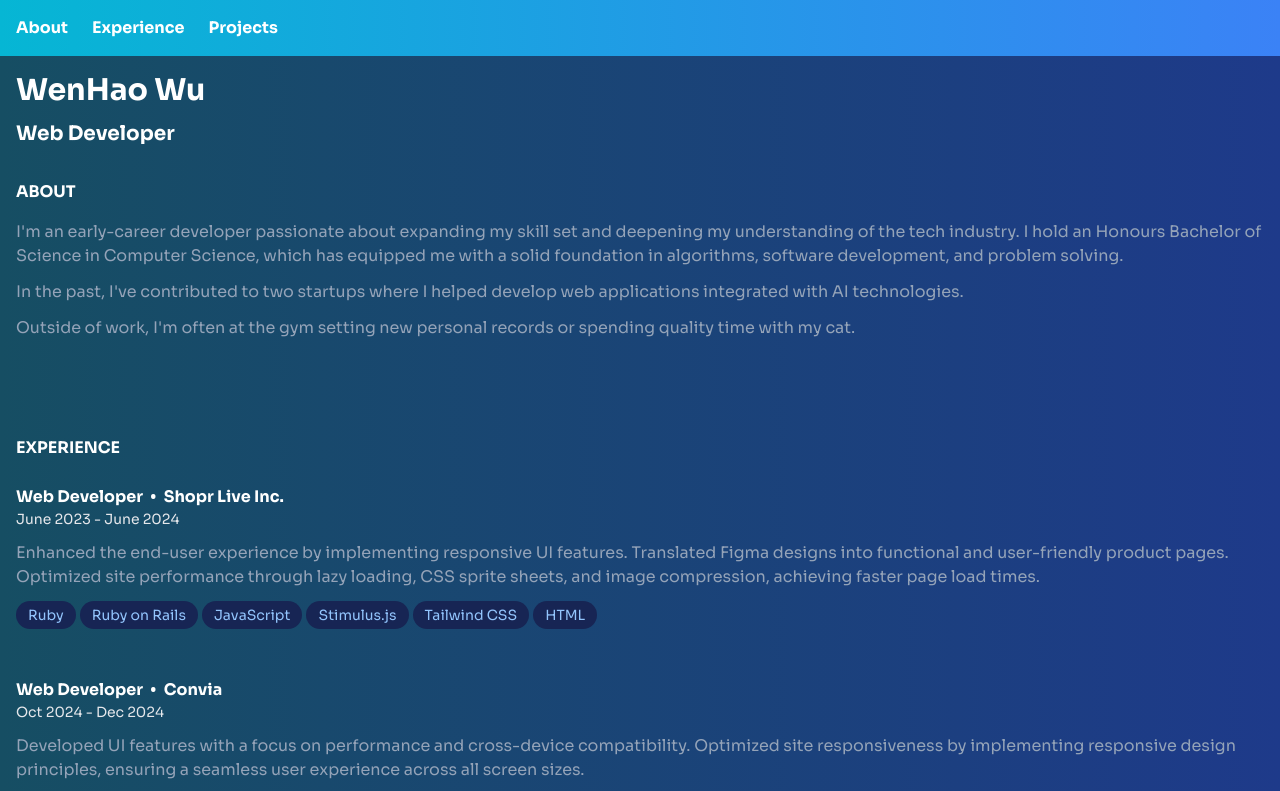
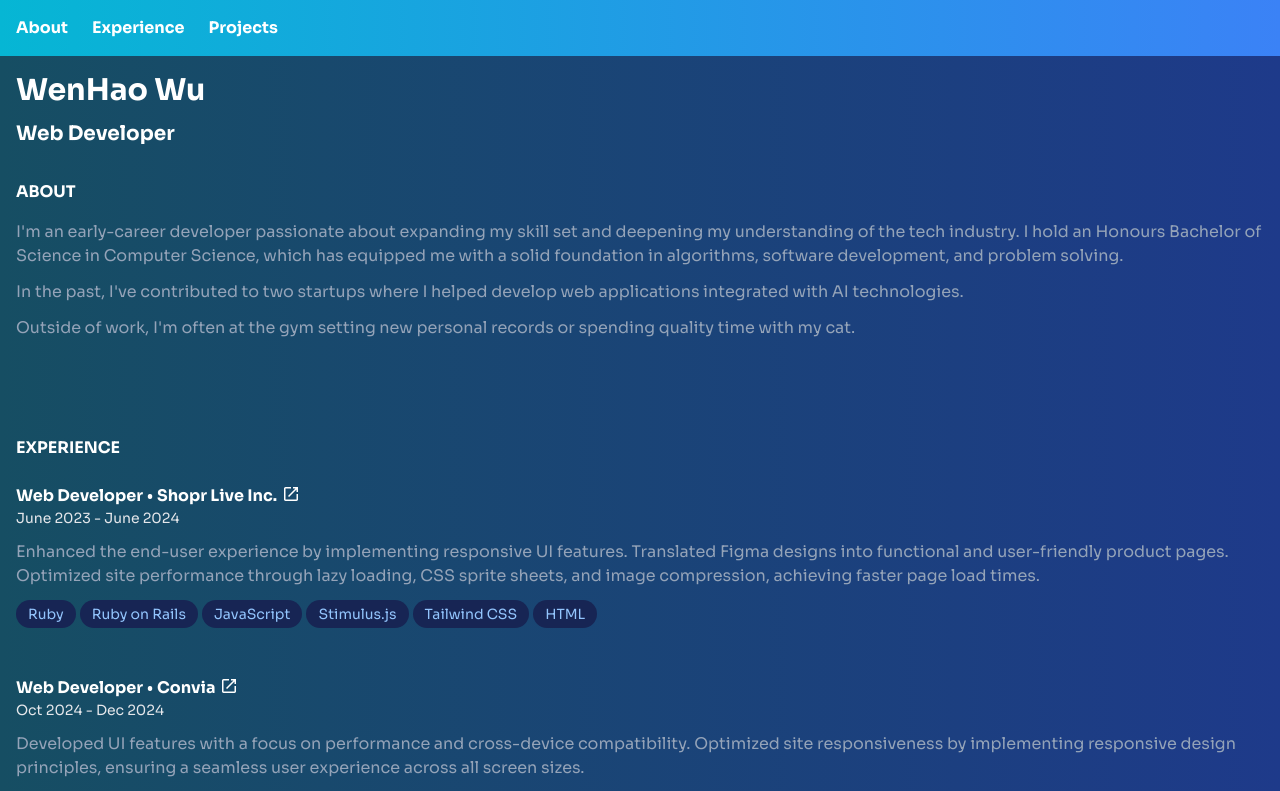
Before and after one commit to haoyiwu-1/haoyiwu-1.github.io, a React (Vite) app: page / in a window 1280 px wide. Shown: the top 791 px of the page. Built offline with nearby package versions, Linux system fonts and the light colour scheme; a web font is replaced by a local one.

Commit message:
Enhance experience section with title links and external link icon

```diff
--- a/src/App.jsx
+++ b/src/App.jsx
@@ -52,6 +52,7 @@ function App() {
                   Shopr Live Inc.
                 </>
               }
+              titleLink="https://askshopr.com/"
               description="
               Enhanced the end-user experience by implementing responsive UI features. Translated Figma designs into functional and user-friendly product pages. Optimized site performance through lazy loading, CSS sprite sheets, and image compression, achieving faster page load times.
               "
@@ -73,6 +74,7 @@ function App() {
                   Convia
                 </>
               }
+              titleLink="https://convia.io/"
               description="
               Developed UI features with a focus on performance and cross-device compatibility. Optimized site responsiveness by implementing responsive design principles, ensuring a seamless user experience across all screen sizes.
               "
@@ -86,7 +88,7 @@ function App() {
               id="proj-0"
               title={projectsList[0]}
               description="
-              A responsive cryptocurrency tracking web app providing up-to-date data on popular cryptocurrencies, with updates every minute for near real-time tracking. Its clean and user-friendly design ensures optimal performance across all devices.
+              A responsive cryptocurrency tracking web app providing up-to-date data on popular cryptocurrencies, with updates every minute for near real-time tracking. Its clean and user-friendly design ensures optimal performance across all devices, featuring a dark mode for enhanced usability and customizable viewing preferences.
               "
               links={[
                 {
--- a/src/SectionDesc.jsx
+++ b/src/SectionDesc.jsx
@@ -8,11 +8,30 @@ function SectionDesc({
   links = [],
   tech = [],
   timePeriod,
+  titleLink,
 }) {
   return (
     <div id={id} className="flex flex-col py-6 space-y-3">
       <div>
-        <h1 className="font-bold">{title}</h1>
+        {titleLink ? (
+          <h1 className="font-bold">
+            <a href={titleLink} target="_blank" className="title-link">
+              {title}
+              <svg
+                xmlns="http://www.w3.org/2000/svg"
+                height="20px"
+                viewBox="0 -960 960 960"
+                width="20px"
+                fill="#FFFFFF"
+                className="size-5"
+              >
+                <path d="M216-144q-29.7 0-50.85-21.15Q144-186.3 144-216v-528q0-29.7 21.15-50.85Q186.3-816 216-816h264v72H216v528h528v-264h72v264q0 29.7-21.15 50.85Q773.7-144 744-144H216Zm171-192-51-51 357-357H576v-72h240v240h-72v-117L387-336Z" />
+              </svg>
+            </a>
+          </h1>
+        ) : (
+          <h1 className="font-bold">{title}</h1>
+        )}
         {timePeriod && (
           <div className="text-sm text-gray-200">
             <span className="sans-font">{timePeriod}</span>
--- a/src/index.css
+++ b/src/index.css
@@ -26,6 +26,10 @@
     @apply text-white;
   }
 
+  .title-link {
+    @apply text-white hover:text-orange-500 flex flex-row space-x-1;
+  }
+
   a,
   p {
     @apply text-sm sm:text-base text-slate-400;
```
